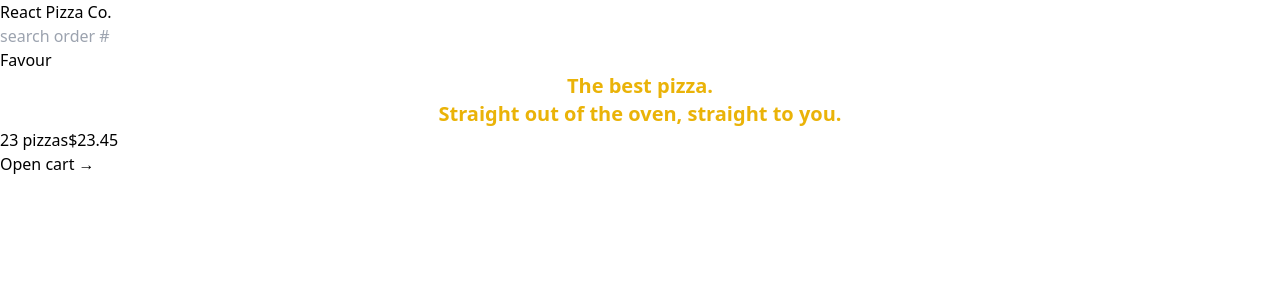
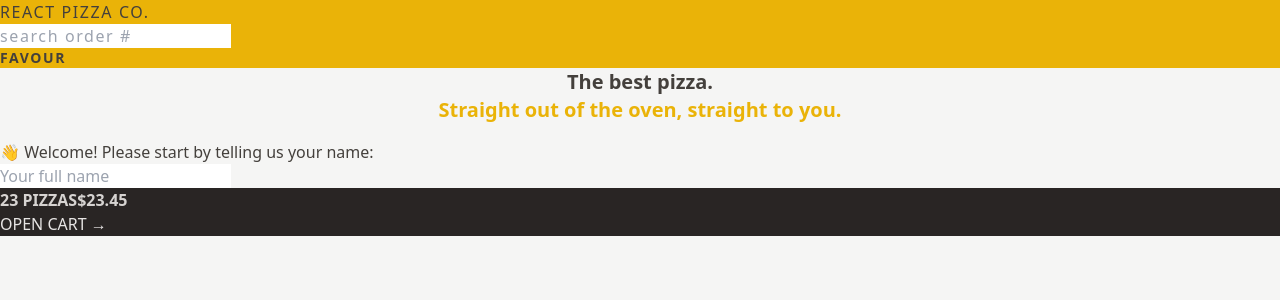
Before and after one commit to newtonfav/React-Pizza, a React (Vite) app: page / in a window 1280 px wide. Shown: the top 300 px of the page. Built offline with nearby package versions, Linux system fonts and the light colour scheme.

Commit message:
added some styles

```diff
--- a/index.html
+++ b/index.html
@@ -1,4 +1,4 @@
-<!DOCTYPE html>
+<!doctype html>
 <html lang="en">
   <head>
     <meta charset="UTF-8" />
@@ -6,7 +6,7 @@
     <meta name="viewport" content="width=device-width, initial-scale=1.0" />
     <title>React Pizza</title>
   </head>
-  <body>
+  <body class="bg-stone-100 text-stone-700">
     <div id="root"></div>
     <script type="module" src="/src/main.jsx"></script>
   </body>
--- a/src/features/cart/CartOverview.jsx
+++ b/src/features/cart/CartOverview.jsx
@@ -2,8 +2,8 @@ import { Link } from "react-router-dom";
 
 function CartOverview() {
   return (
-    <div>
-      <p>
+    <div className="bg-stone-800 uppercase text-stone-200">
+      <p className="font-semibold text-stone-300">
         <span>23 pizzas</span>
         <span>$23.45</span>
       </p>
--- /dev/null
+++ b/src/features/user/Username.jsx
@@ -0,0 +1,5 @@
+function Username() {
+  return <div className="text-sm font-semibold">Favour</div>;
+}
+
+export default Username;
--- a/src/ui/Header.jsx
+++ b/src/ui/Header.jsx
@@ -1,13 +1,14 @@
 import { Link } from "react-router-dom";
 import SearchOrder from "../features/order/SearchOrder";
+import Username from "../features/user/Username";
 
 function Header() {
   return (
-    <header>
+    <header className="bg-yellow-500 uppercase tracking-widest">
       <Link to="/">React Pizza Co.</Link>
       <SearchOrder />
 
-      <p>Favour</p>
+      <Username />
     </header>
   );
 }
--- a/src/ui/Home.jsx
+++ b/src/ui/Home.jsx
@@ -1,11 +1,17 @@
+import CreateUser from "../features/user/CreateUser";
+
 function Home() {
   return (
     <div>
-      <h1 className="text-center text-xl font-semibold text-yellow-500">
+      <h1 className="mb-4 text-center text-xl font-semibold">
         The best pizza.
         <br />
-        Straight out of the oven, straight to you.
+        <span className="text-yellow-500">
+          Straight out of the oven, straight to you.
+        </span>
       </h1>
+
+      <CreateUser />
     </div>
   );
 }
```
